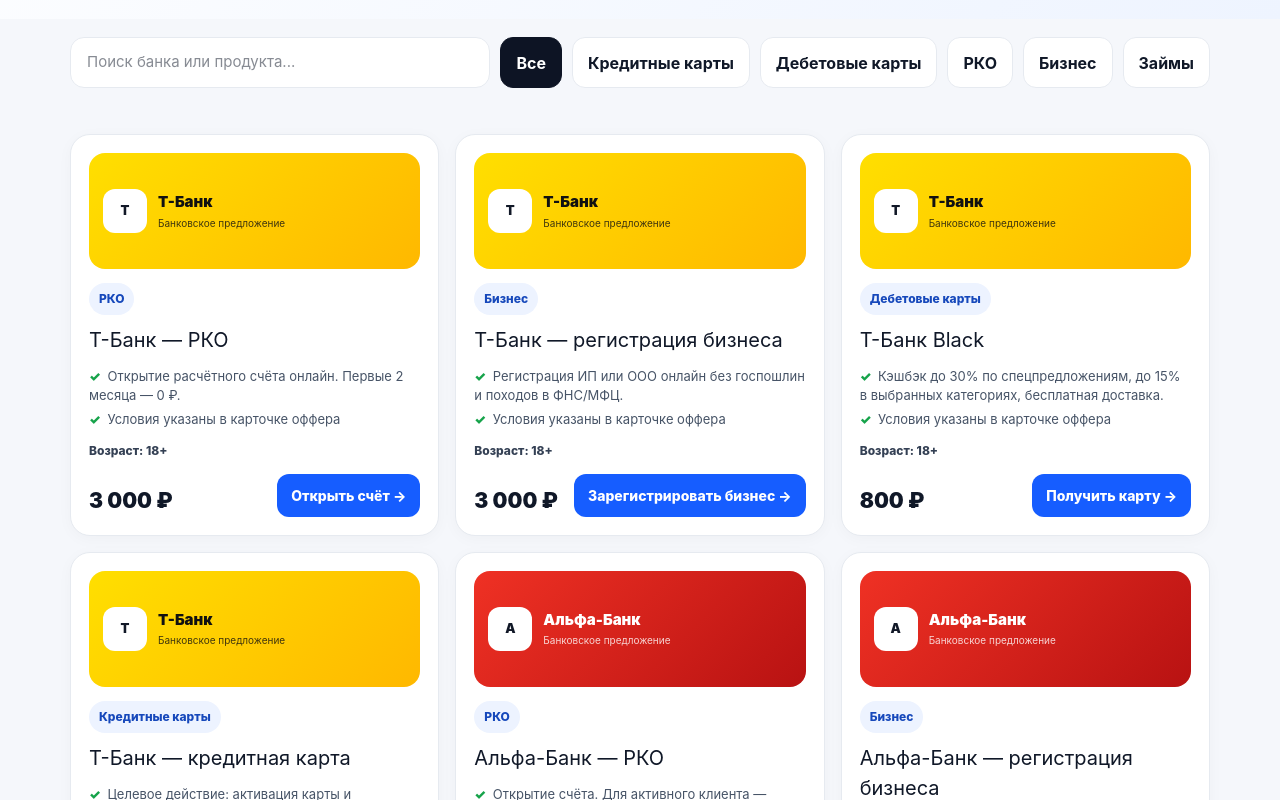
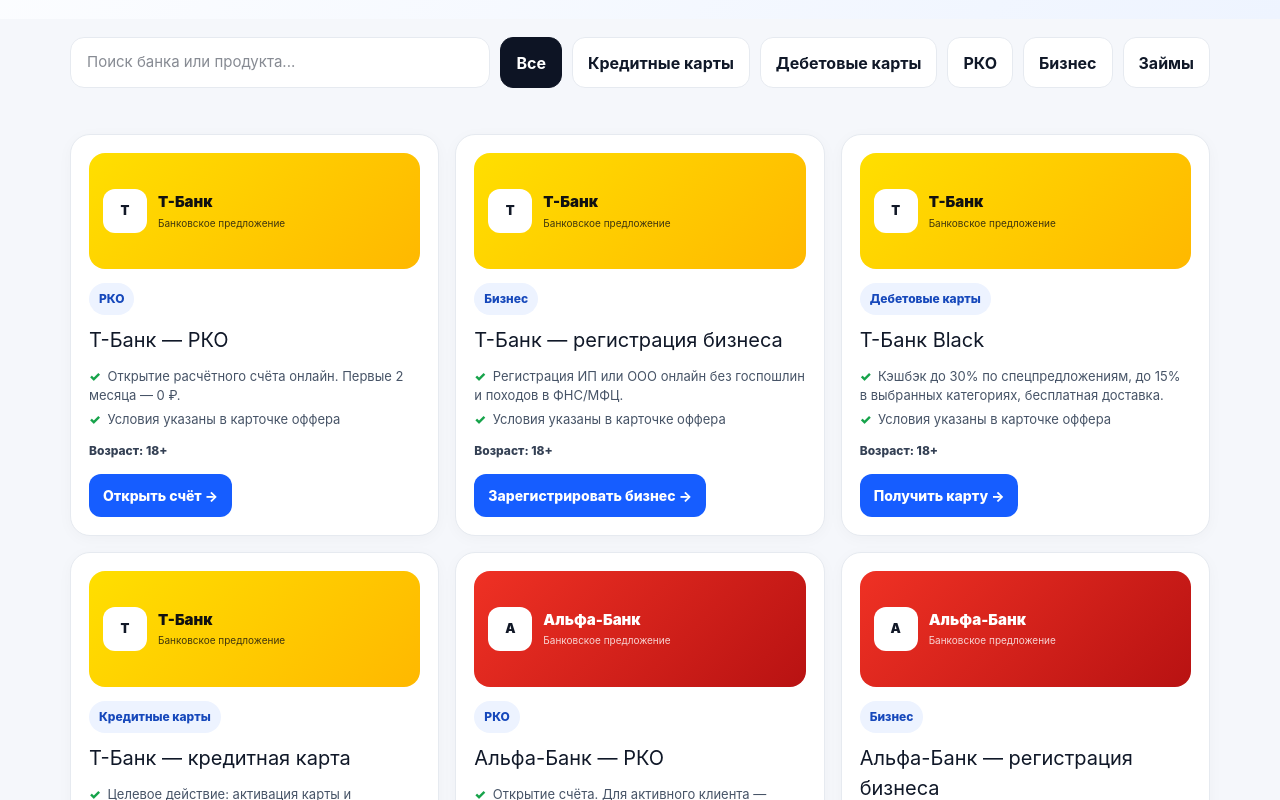
Before and after one commit to 6691269-ctrl/offerhub55, a Next.js app: page / in a window 1280 px wide. Shown: the part 460-1260 px from the top of the page. Built offline with nearby package versions, Linux system fonts and the light colour scheme.

Commit message:
Update HomeClient.tsx

```diff
--- a/components/HomeClient.tsx
+++ b/components/HomeClient.tsx
@@ -185,8 +185,6 @@
               <div className="age">{offer.age || "Возраст: 18+"}</div>
 
               <div className="bottom">
-                <div className="pay">{offer.pay}</div>
-
                 <a
                   className="cta"
                   href={offer.affiliateUrl}
@@ -241,8 +239,6 @@
                   </div>
                 </div>
 
-                <div className="detail-price">{selected.pay}</div>
-
                 <ul className="detail-list">
                   {selected.benefits.map((benefit, index) => (
                     <li key={`${selected.id}-detail-${index}`}>{benefit}</li>
```
